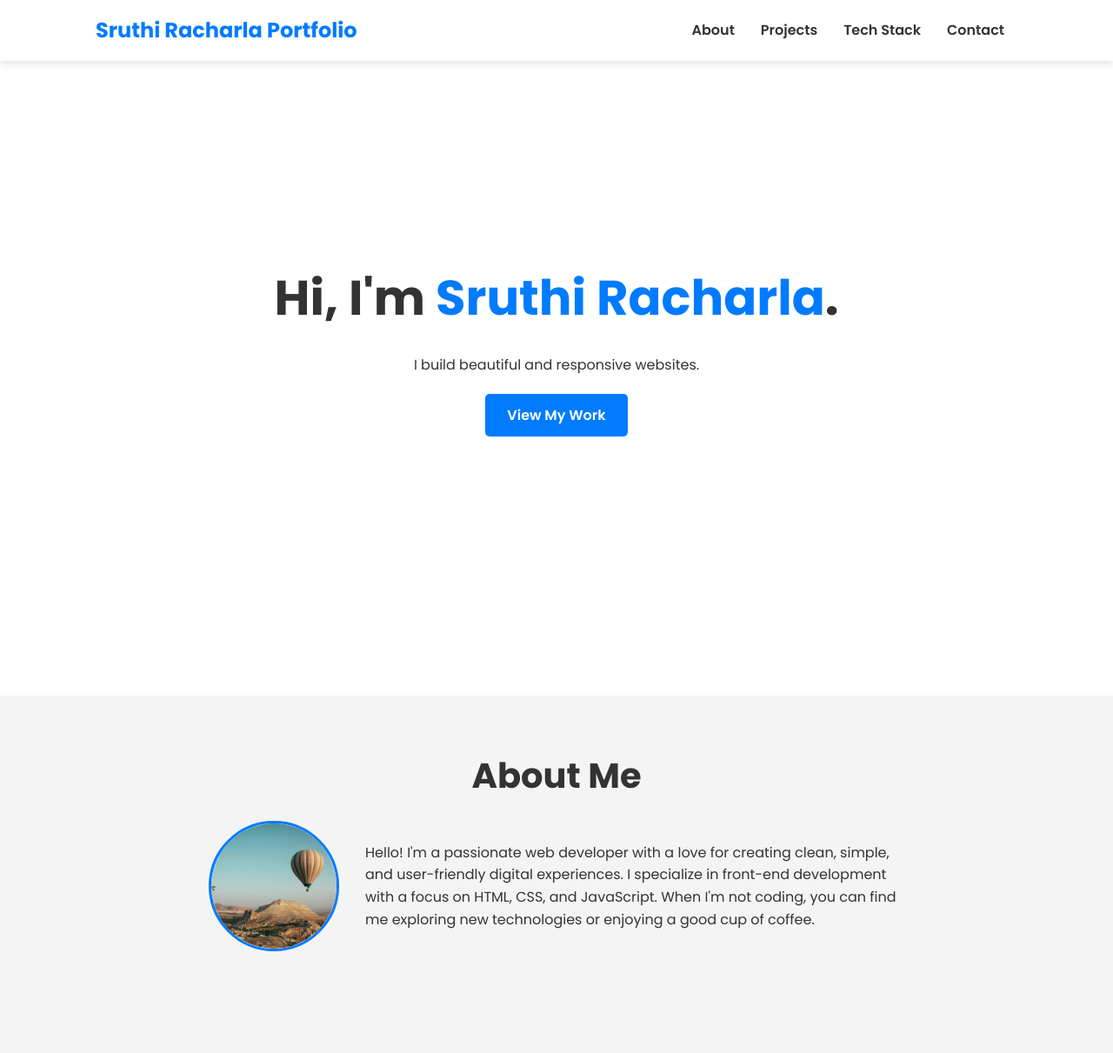
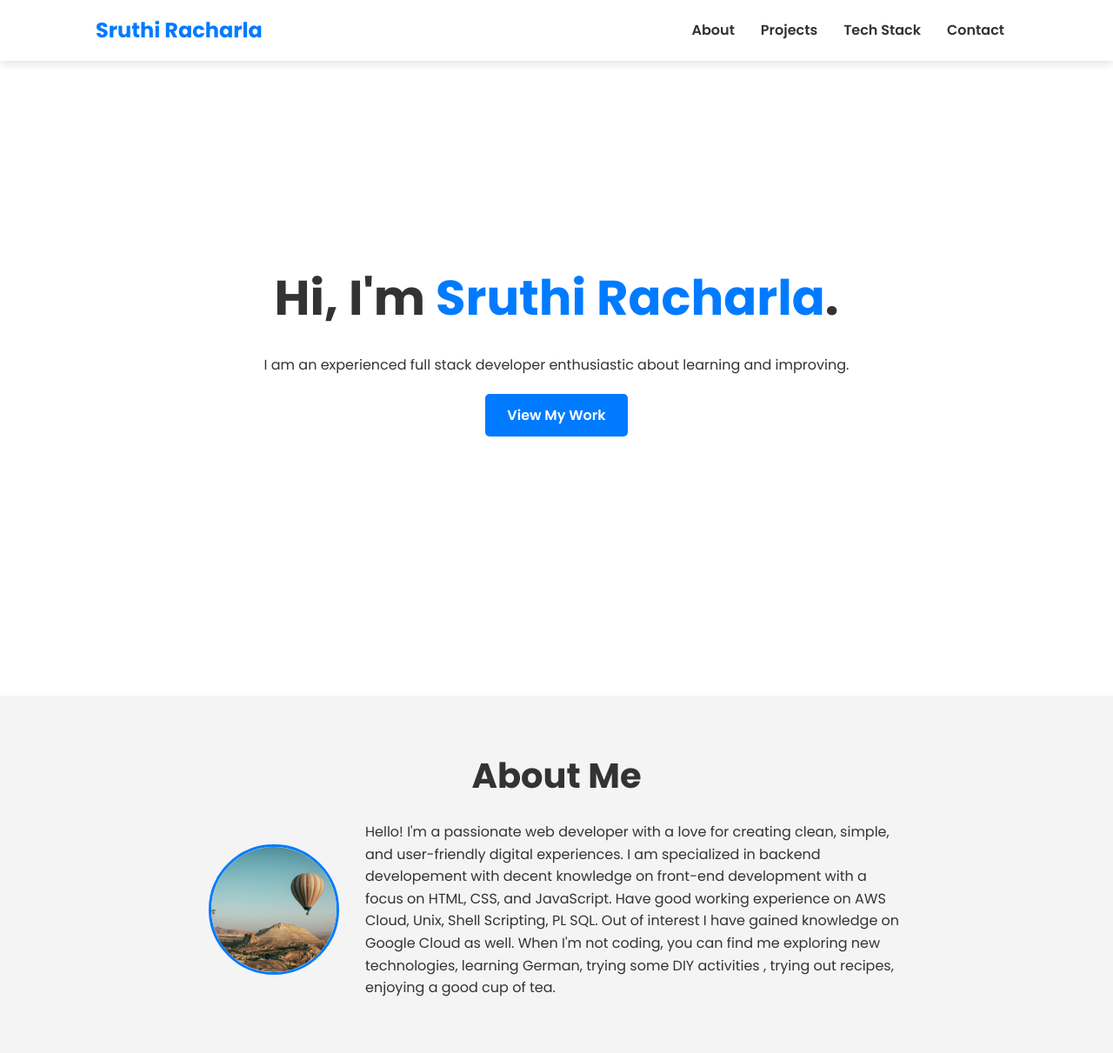
Before and after one commit to racharlasruthi/Portfolio, a plain HTML site: page index.html in a window 1280 px wide. Shown: the top 1211 px of the page at 87% size. Drawn offline with Linux system fonts and the light colour scheme.

Commit message:
Update index.html

```diff
--- a/index.html
+++ b/index.html
@@ -12,7 +12,7 @@
     <!-- Header & Navigation -->
     <header>
         <nav>
-            <div class="logo">Sruthi Racharla Portfolio</div>
+            <div class="logo">Sruthi Racharla</div>
             <ul class="nav-links">
                 <li><a href="#about">About</a></li>
                 <li><a href="#projects">Projects</a></li>
@@ -28,7 +28,7 @@
         <section id="hero">
             <div class="hero-content">
                 <h1>Hi, I'm <span class="highlight">Sruthi Racharla</span>.</h1>
-                <p>I build beautiful and responsive websites.</p>
+                <p>I am an experienced full stack developer enthusiastic about learning and improving.</p>
                 <a href="#projects" class="cta-button">View My Work</a>
             </div>
         </section>
@@ -40,8 +40,10 @@
                 <img src="pic2.jpg" alt="Sruthi Racharla" class="profile-pic">
                 <p>
                     Hello! I'm a passionate web developer with a love for creating clean, simple, and user-friendly digital experiences.
-                    I specialize in front-end development with a focus on HTML, CSS, and JavaScript.
-                    When I'm not coding, you can find me exploring new technologies or enjoying a good cup of coffee.
+                    I am specialized in backend developement with decent knowledge on front-end development with a focus on HTML, CSS, and JavaScript.
+                    Have good working experience on AWS Cloud, Unix, Shell Scripting, PL SQL. Out of interest I have gained knowledge on Google Cloud as well.
+                    When I'm not coding, you can find me exploring new technologies, learning German, trying some DIY activities , trying out recipes,
+                    enjoying a good cup of tea.
                 </p>
             </div>
         </section>
```
